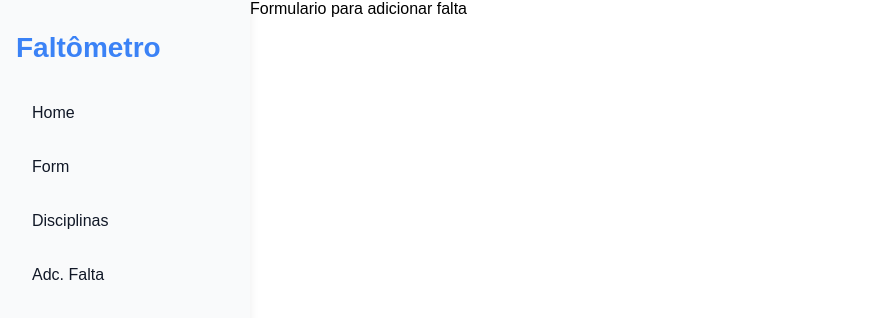
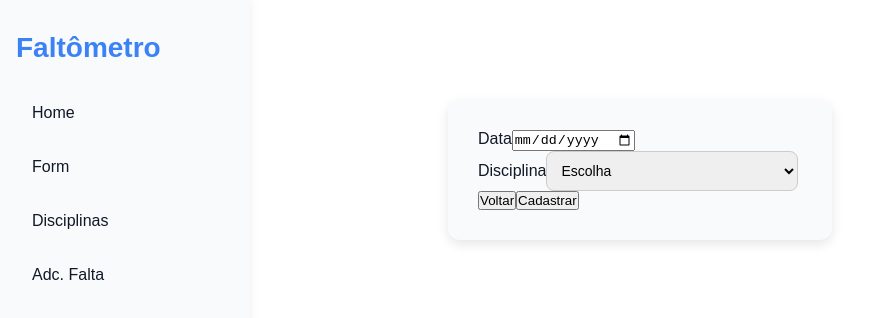
Before and after one commit to rafakimanja/ADS-Faltometro, a Next.js app: page /formFalta in a window 1280 px wide. Shown: the top 318 px of the page, without its empty margins (0-875 px from the left). Built offline with nearby package versions, Linux system fonts and the light colour scheme.

Commit message:
criando componentes e o controller

```diff
--- a/src/app/disciplinas/page.tsx
+++ b/src/app/disciplinas/page.tsx
@@ -40,9 +40,9 @@ export default function Disciplinas(){
                         <div className="card-dis" key={disciplina.id}>
                             <h2 className="title-dis">{disciplina.titulo} - {disciplina.sigla}</h2>
                             <div className="text-card">
-                                <p><b>Id: </b>{disciplina.id}</p>
                                 <p><b>Créditos: </b>{disciplina.creditos}</p>
                                 <p><b>Quantidade de Aulas: </b>{disciplina.aulas}</p>
+                                <p><b>Frequência: </b>{disciplina.frequencia}%</p>
                             </div>
                             <div className="btn-dis">
                                 <Link href={`/disciplinas/${disciplina.id}`}>
--- a/src/app/formDisc/page.tsx
+++ b/src/app/formDisc/page.tsx
@@ -13,7 +13,7 @@ export default function NovaDisciplina(){
     const [aulas, setAulas] = useState(0)
 
     const handleSubmit = async (titulo: string, sigla: string, creditos: number, aulas: number) => {
-        const objDisciplina: Disciplina = { titulo, sigla, creditos, aulas, frequencia: 100 }
+        const objDisciplina: Disciplina = { titulo, sigla, creditos, aulas, frequencia: 100, faltas: [] }
         addDisciplina(objDisciplina)
     }
 
--- a/src/app/formFalta/formFalta.css
+++ b/src/app/formFalta/formFalta.css
@@ -1,3 +1,24 @@
 .bg-formFalta{
     margin-left: 250px;
+    width: 30%;
+    margin: 100px auto;
+    background-color: var(--color-background);
+    padding: 30px;
+    border-radius: 12px;
+    box-shadow: 0 4px 12px rgba(0, 0, 0, 0.1);
+    color: var(--color-text);
 }
+
+.input-group select {
+    padding: 10px;
+    border: 1px solid #ccc;
+    border-radius: 8px;
+    font-size: 14px;
+    transition: border-color 0.3s, box-shadow 0.3s;
+  }
+
+  .input-group select:focus {
+    border-color: #007bff;
+    box-shadow: 0 0 0 2px rgba(0, 123, 255, 0.2);
+    outline: none;
+  }
--- a/src/app/formFalta/page.tsx
+++ b/src/app/formFalta/page.tsx
@@ -1,11 +1,80 @@
 'use client'
 
+import { useEffect, useState } from 'react'
+import { Disciplina } from '@/types/disciplina'
 import './formFalta.css'
+import Link from 'next/link'
+import { Falta } from '@/types/falta'
 
 export default function FormFalta(){
+
+    const [data, setData] = useState<Date | null>(null)
+    const [idDisc, setIdDisc] = useState(0)
+    const [disciplinas, setDisciplinas] = useState<Disciplina[] | null>(null)
+
+    useEffect(() => {
+        async function fetchData() {
+            try {
+                const response = await fetch('/api/disciplina')
+                const data = await response.json()
+                setDisciplinas(data)
+            } catch (error) {
+                alert(`Erro ao buscar por disciplinas | ${error}`)
+            }
+        }
+
+        fetchData()
+    }, [])
+
+
+    const handleSubmit =  async (data: Date, idDisc: number) => {
+
+        if(data === null){
+            alert('Adicione uma data válida!')
+            return
+        }
+
+        if(idDisc === 0){
+            alert('Escolha uma disciplina válida')
+            return
+        }
+
+        const objFalta: Falta = {data, disciplinaID: idDisc}
+        await addFalta(objFalta)
+    }
+
+
     return(
         <div className="bg-formFalta">
-            <p>Formulario para adicionar falta</p>
+            <div className="input-group">
+                <label htmlFor="">Data</label>
+                <input type="date" name="" id="" onChange={(e) => setData(new Date(e.target.value))} required />
+            </div>
+            <div className="input-group">
+                <label htmlFor="">Disciplina</label>
+                <select name="" id="" value={idDisc} onChange={(e) => setIdDisc(Number(e.target.value))} required >
+                    <option value="">Escolha</option>
+                    {
+                        disciplinas ? (
+                            disciplinas.map((disc) => {
+                                return <option key={disc.id} value={disc.id}>{disc.titulo}</option>
+                            })
+                        ) : ''
+                    }
+                </select>
+            </div>
+            <div className="btn-group">
+                <Link href='/'>
+                    <button type="button" className="btn" id="cancel">Voltar</button>
+                </Link>
+                <button className='btn' id='submit' onClick={() => {
+                    handleSubmit(data!, idDisc)
+                }}>Cadastrar</button>
+            </div>
         </div>
     )
 }
+
+async function addFalta(newFalta: Falta){
+    alert(`Nova falta cadastrada: ${JSON.stringify(newFalta)}`)
+}
```
Also changed, not shown: src/controller/controller.ts (added, +42 -0 lines).
